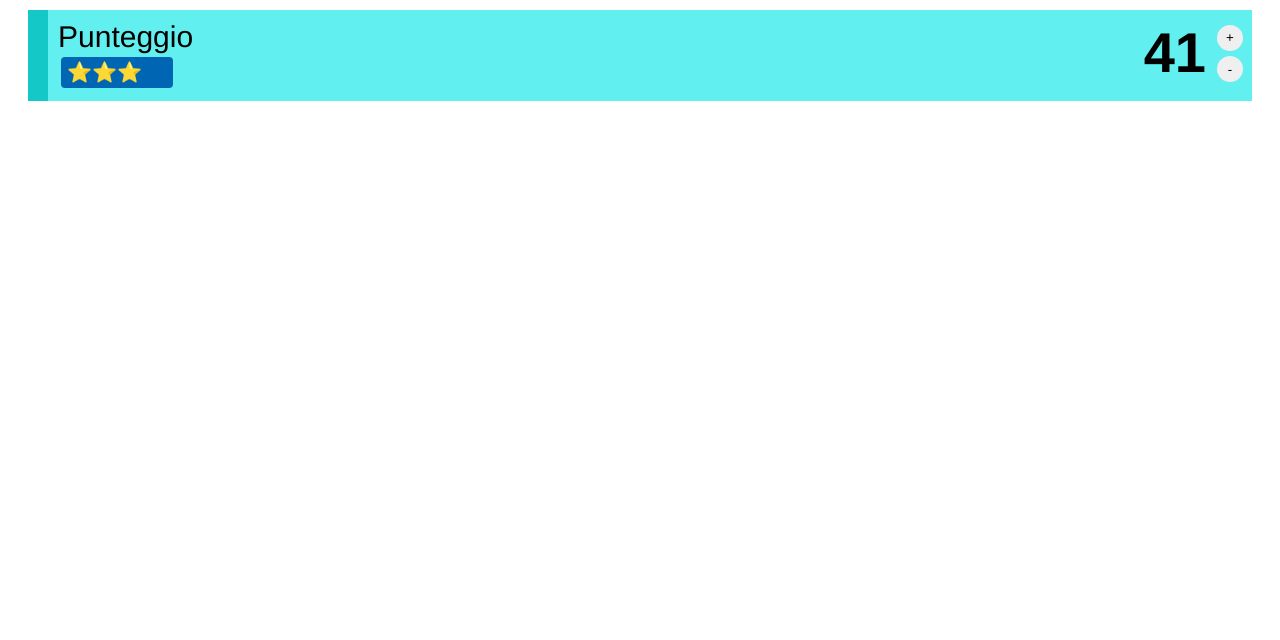
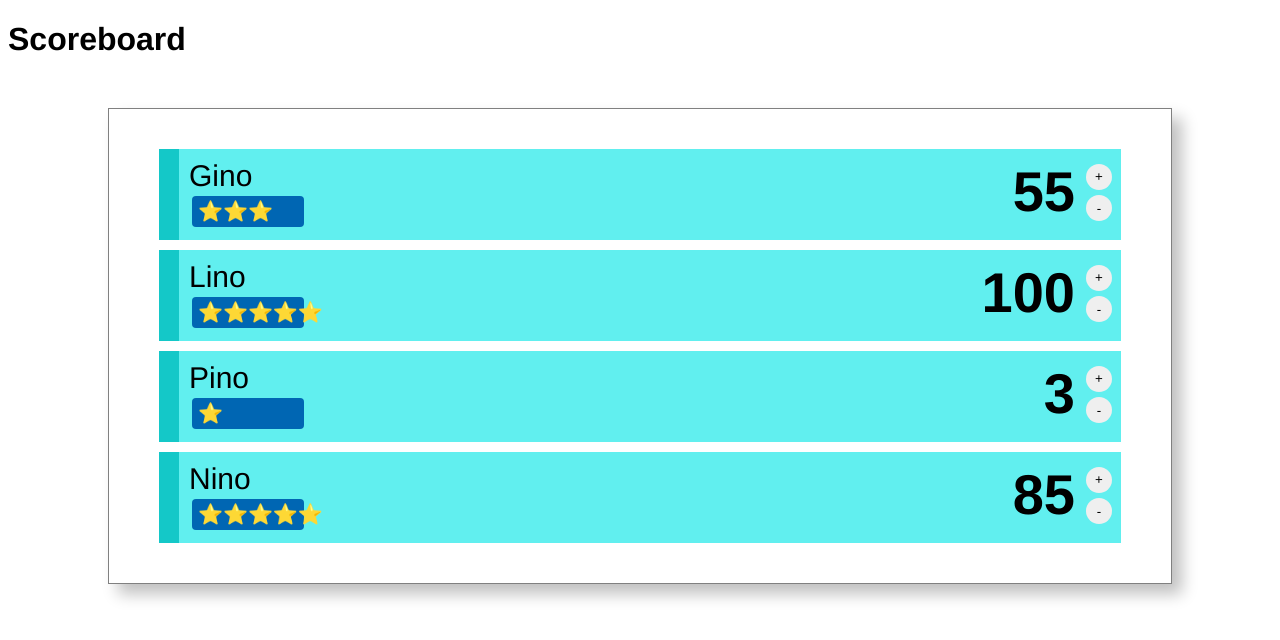
Before and after one commit to enricosciacca/scoreboard, an Angular app: page / in a window 1280 px wide. Shown: the top 640 px of the page. Built offline with nearby package versions, Linux system fonts and the light colour scheme.

Commit message:
Parte terza

```diff
--- a/src/app/app.component.ts
+++ b/src/app/app.component.ts
@@ -2,9 +2,7 @@ import { Component } from '@angular/core';
 
 @Component({
   selector: 'app-root',
-  template: `
-    <app-score [score]="41" xname="Punteggio" ></app-score>
-  `,
+  template: `<app-scoreboard></app-scoreboard>`,
   styles: []
 })
 export class AppComponent {
--- a/src/app/app.module.ts
+++ b/src/app/app.module.ts
@@ -3,11 +3,13 @@ import { NgModule } from '@angular/core';
 
 import { AppComponent } from './app.component';
 import { ScoreComponent } from './score/score.component';
+import { ScoreboardComponent } from './scoreboard/scoreboard.component';
 
 @NgModule({
   declarations: [
     AppComponent,
-    ScoreComponent
+    ScoreComponent,
+    ScoreboardComponent
   ],
   imports: [
     BrowserModule
--- /dev/null
+++ b/src/app/scoreboard/scoreboard.component.css
@@ -0,0 +1,7 @@
+
+.scoreboard {
+    margin: 50px 100px;
+    padding: 30px;
+    border: solid 1px gray;
+    box-shadow: silver 10px 10px 15px;
+}
--- /dev/null
+++ b/src/app/scoreboard/scoreboard.component.html
@@ -0,0 +1,11 @@
+
+<h1>Scoreboard</h1>
+
+<div class="scoreboard">
+
+    <app-score *ngFor="let x of scorelist"
+        [score]="x.score"
+        [xname]="x.name"
+    ></app-score>
+
+</div>
--- /dev/null
+++ b/src/app/scoreboard/scoreboard.component.ts
@@ -0,0 +1,30 @@
+import { Component, OnInit } from '@angular/core';
+
+const JSONSCORES = `
+{
+  "scores": [
+      {"name": "Gino", "score": 55},
+      {"name": "Lino", "score": 100},
+      {"name": "Pino", "score":  3},
+      {"name": "Nino", "score": 85}
+  ]
+}
+`;
+
+@Component({
+  selector: 'app-scoreboard',
+  templateUrl: './scoreboard.component.html',
+  styleUrls: ['./scoreboard.component.css']
+})
+export class ScoreboardComponent implements OnInit {
+
+  scorelist: { name: string, score: number };
+
+  constructor() {
+    this.scorelist = JSON.parse(JSONSCORES).scores;
+  }
+
+  ngOnInit() {
+  }
+
+}
```
Also changed, not shown: 1 other file (tests, documents, lock files or other folders).
